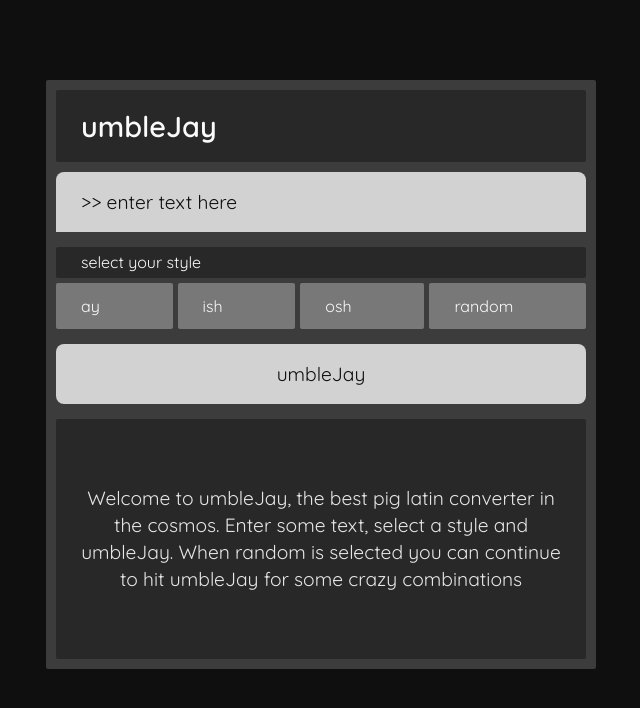
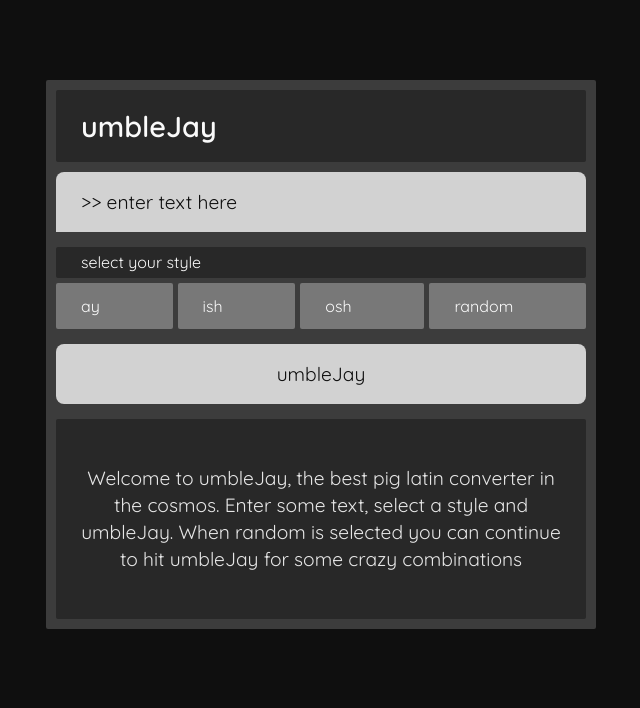
Before and after one commit to caseyharvey/umbleJay, a React (Create React App) app: page / in a window 1280 px wide. Shown: the top 708 px of the page, without its empty margins (319-959 px from the left). Built offline with nearby package versions, Linux system fonts and the light colour scheme.

Commit message:
Updates to css

```diff
--- a/package.json
+++ b/package.json
@@ -1,6 +1,7 @@
 {
   "name": "umblejay",
   "version": "0.1.0",
+  "homepage": "http://umblejay.caseyharvey.space",
   "private": true,
   "dependencies": {
     "@testing-library/jest-dom": "^4.2.4",
--- a/src/components/App.js
+++ b/src/components/App.js
@@ -70,7 +70,7 @@ class App extends React.Component {
         );
       }
     };
-
+    // TEXT IS FORMATTED AND SPLIT INTO AN ARRAY
     const styledArrOfWords = text
       .trim()
       .replace(/\s\s+/g, ' ')
@@ -88,6 +88,7 @@ class App extends React.Component {
       result: styledArrOfWords.join(' ')
     });
   };
+
   render() {
     return (
       <div className='container'>
--- a/src/css/App.css
+++ b/src/css/App.css
@@ -198,7 +198,7 @@ form {
   display: flex;
   font-size: 1.2em;
   margin-top: 15px;
-  min-height: 240px;
+  min-height: 200px;
   text-align: center;
   line-height: 1.4em;
   border-radius: 2px;
@@ -225,7 +225,7 @@ input[type='radio']:checked + label {
   background-color: #fafafa;
 }
 
-input[type='text'] {
+input {
   -webkit-appearance: none;
      -moz-appearance: none;
           appearance: none;
--- a/src/css/App.scss
+++ b/src/css/App.scss
@@ -154,7 +154,7 @@ form {
   display: flex;
   font-size: 1.2em;
   margin-top: 15px;
-  min-height: 240px;
+  min-height: 200px;
   text-align: center;
   line-height: 1.4em;
   border-radius: 2px;
@@ -174,7 +174,7 @@ input[type='radio']:checked + label {
   color: $black;
   background-color: $white;
 }
-input[type='text'] {
+input {
   appearance: none;
 }
 input:-webkit-autofill,
```
Also changed, not shown: 1 other file (tests, documents, lock files or other folders).
